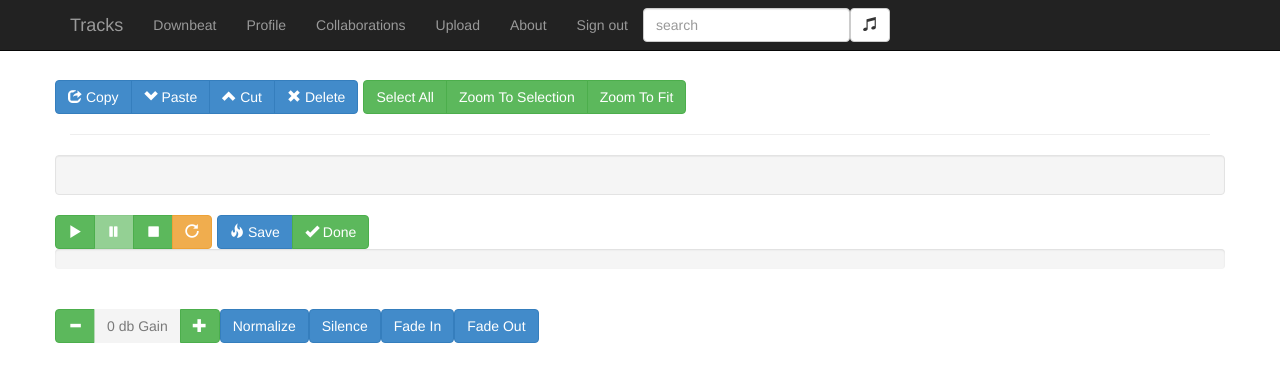
After one commit to jasnowiss/Tracks, a Django app: template Project/templates/Tracks/editTrack.html in a window 1280 px wide. The commit adds this page. Shown: the top 382 px of the page. Run offline with Django 3.2, Linux system fonts and the light colour scheme; the template is opened without the code that fills it, so the values that code supplies are empty; parts of the project's set-up code (start-up, migrations or seed data) failed here and were passed over; some libraries are stand-ins or nearby versions.

Commit message:
changed urls of edit and some other stuff

```diff
--- a/Project/Tracks/static/core-functions.js
+++ b/Project/Tracks/static/core-functions.js
@@ -787,7 +787,7 @@ function create_edit_button(track_id) {
 
 function begin_edit() {
 	var track_id = $(this).attr("name");
-	window.location = resolve_to_url["webAudio_url"] + track_id;
+	window.location = resolve_to_url["editTrack_url"] + track_id;
 }
 
 /** ADD A DESCRIPTION */
--- a/Project/Tracks/urls.py
+++ b/Project/Tracks/urls.py
@@ -29,8 +29,8 @@ urlpatterns = patterns('',
     url(r'^(?i)change_permission_of_collab', views.change_permission_of_collab, name='change_permission_of_collab'),
     url(r'^(?i)add_user_to_collab', views.add_user_to_collab, name='add_user_to_collab'),
     url(r'^(?i)remove_user_from_collab', views.remove_user_from_collab, name='remove_user_from_collab'),
-    url(r'^(?i)webAudio/$', views.webAudio, name='webAudio'),
-    url(r'^(?i)webAudio/(?P<track_id>\d+)/$', views.webAudio, name='webAudio'),
+    url(r'^(?i)editTrack/$', views.editTrack, name='editTrack'),
+    url(r'^(?i)editTrack/(?P<track_id>\d+)/$', views.editTrack, name='editTrack'),
     url(r'^(?i)edit/$', views.edit, name='edit'),
     url(r'^(?i)edit/(?P<collaboration_id>\d+)/$', views.edit, name='edit'),
     url(r'^(?i)edit/(?P<collaboration_id>\d+)/change_name/$', views.change_name, name='change_name'),
--- a/Project/Tracks/views.py
+++ b/Project/Tracks/views.py
@@ -28,10 +28,11 @@ TODO:
 
 """
 
-def webAudio(request, track_id):
+def editTrack(request, track_id):
     if request.method == 'GET':
         id_int = int(track_id)
         try:
+            if
             track = Track.objects.get(id=id_int)
             return render(request, 'Tracks/index.html', {"track":track_id, "track":track.get_server_filename()})
         except:
--- /dev/null
+++ b/Project/templates/Tracks/editTrack.html
@@ -0,0 +1,277 @@
+
+<!DOCTYPE html>
+<html lang="en">
+  <head>
+    {% load tracks_extras %}
+    {% load staticfiles %}
+    {% load_head_custom %}
+
+    <meta charset="utf-8">
+    <title>HTML5 Audio Editor</title>
+    <meta name="viewport" content="width=device-width, initial-scale=1.0">
+    <meta name="description" content="">
+    <meta name="author" content="">
+
+    <!--Reference to Jquery 1.11.0 Library -->
+    <script src="//ajax.googleapis.com/ajax/libs/jquery/1.11.0/jquery.min.js"></script>
+
+    <!-- Reference to JqueryUI 1.10.4 Library -->
+    <script src="//ajax.googleapis.com/ajax/libs/jqueryui/1.10.4/jquery-ui.min.js"></script>
+
+    <!-- Reference to JqueryUI 1.10.4 CSS -->
+    <link rel="stylesheet" href="//ajax.googleapis.com/ajax/libs/jqueryui/1.10.4/themes/smoothness/jquery-ui.css">
+
+    <!-- Le styles -->
+    {% load staticfiles %}
+    <link href={% static "bootstrap-3.1.1-dist/css/bootstrap.min.css" %} rel="stylesheet">
+
+
+    <!-- Custom styles for this template -->
+    <link href={% static "starter-template.css" %} rel="stylesheet">
+
+    <!-- Universal js functions -->
+    <script src={% static "sidebar.js" %} type="text/javascript"></script>
+
+    <script src={% static "buffer-loader.js" %} type="text/javascript"></script>
+
+    <style>
+      body {
+        padding-top: 60px; /* 60px to make the container go all the way to the bottom of the topbar */
+      }
+    </style>
+
+    <!-- Le HTML5 shim, for IE6-8 support of HTML5 elements -->
+    <!--[if lt IE 9]>
+      <script src="http://html5shim.googlecode.com/svn/trunk/html5.js"></script>
+    <![endif]-->
+
+    <!-- Le fav and touch icons -->
+    <link rel="shortcut icon" href="bootstrap/ico/favicon.ico">
+    <link rel="apple-touch-icon-precomposed" sizes="144x144" href="bootstrap/ico/apple-touch-icon-144-precomposed.png">
+    <link rel="apple-touch-icon-precomposed" sizes="114x114" href="bootstrap/ico/apple-touch-icon-114-precomposed.png">
+    <link rel="apple-touch-icon-precomposed" sizes="72x72" href="bootstrap/ico/apple-touch-icon-72-precomposed.png">
+    <link rel="apple-touch-icon-precomposed" href="bootstrap/ico/apple-touch-icon-57-precomposed.png">
+  </head>
+
+  <body onload="onDocumentLoaded()">
+
+    <div id="navbar" class="navbar navbar-inverse navbar-fixed-top" role="navigation"></div>
+
+    <br>
+    <div class="navbar navbar-fixed-top">
+      <div class="navbar-inner">
+        <div class="container">
+          <ul class="nav pull-right">
+            <!--li><a data-toggle="modal" data-target="#helpAsModal">Help</a></li-->
+          </ul>
+        </div>
+      </div>
+    </div>
+    <div class="container">
+      <div class="row">
+        <div class="span12">
+          <center>
+             <div class="btn-toolbar">
+            <div class="btn-group">
+              <a class="btn btn-primary" onclick="$('#audioLayerControl')[0].copy();"><i class="glyphicon glyphicon-share"></i> Copy</a>
+              <a class="btn btn-primary" onclick="$('#audioLayerControl')[0].paste();"><i class="glyphicon glyphicon-chevron-down"></i> Paste</a>
+              <a class="btn btn-primary" onclick="$('#audioLayerControl')[0].cut();"><i class="glyphicon glyphicon-chevron-up"></i> Cut</a>
+              <a class="btn btn-primary" onclick="$('#audioLayerControl')[0].del();"><i class="glyphicon glyphicon-remove"></i> Delete</a>
+            </div>
+            <div class="btn-group">
+              <a class="btn btn-success" onclick="$('#audioLayerControl')[0].selectAll();"><i class="icon-resize-horizontal icon-white"></i> Select All</a>
+              <a class="btn btn-success" onclick="$('#audioLayerControl')[0].zoomIntoSelection();"><i class="icon-plus-sign icon-white"></i> Zoom To Selection</a>
+              <a class="btn btn-success" onclick="$('#audioLayerControl')[0].zoomToFit();"><i class="icon-fullscreen icon-white"></i> Zoom To Fit</a>
+            </div>
+          </div>
+        </center>
+        </div>
+      </div>
+      <hr />
+      <div class="row">
+        <div class="span4" style="display:none">
+          <h6>Spectrum</h6>
+          <div class="well">
+            <div id="spectrum"></div>
+          </div>
+        </div>
+        <div class="span8">
+          <div class="well">
+             <audioLayerControl id="audioLayerControl" title="{{ MEDIA_URL }}{{ track }}" />
+          </div>
+          <!--<div id="editor">
+                <div id="editorbox">
+                    <audioLayerControl id="audioLayerControl" title="CloudCompany.mp3" />
+                </div>
+            </div>-->
+        </div>
+      </div>
+      <div class="row">
+        <div class="span12">
+          <center>
+            <div class="btn-toolbar">
+              <div class="btn-group">
+                <a id="btn_play" class="btn btn-success btn-large" onclick="$('#audioLayerControl')[0].play()" rel="tooltip" title="first tooltip"><i class="glyphicon glyphicon-play"></i></a>
+                <a id="btn_pause" class="btn btn-success btn-large disabled"><i class="glyphicon glyphicon-pause"></i></a>
+                <a id="btn_stop" class="btn btn-success btn-large" onclick="$('#audioLayerControl')[0].stop()"><i class="glyphicon glyphicon-stop"></i></a>
+                <a id="btn_loop" class="btn btn-warning btn-large" data-toggle="button" onclick="$('#audioLayerControl')[0].toggleLoop();"><i class="glyphicon glyphicon-repeat"></i></a>
+              </div>
+              <div class="btn-group">
+                <a class="btn btn-large btn-primary" onclick="$('#audioLayerControl')[0].save($('#savelink')[0]);"><i class="glyphicon glyphicon-fire"></i> Save</a>
+                <a href="{% url 'Tracks:userpage' %}" class="btn btn-large btn-success"><i class="glyphicon glyphicon-ok"></i> Done</a>
+                <!--<a class="btn btn-large btn-success disabled" id="savelink" download="export.wav"><i class="glyphicon glyphicon-download"></i> Save</a>-->
+              </div>
+            </div>
+          </center>
+        </div>
+      </div>
+      <div class="row">
+        <div class="span4 offset4">
+          <div class="progress progress-striped active" style="display:hidden">
+            <div id="app-progress" class="bar" style="width: 0%;"></div>
+          </div>
+        </div>
+      </div>
+      <br>
+      <div class="row" style="display:inline-flex">
+        <div>
+           <div class="btn-group" >
+
+                    <button class="btn btn-success" onclick="decrease_db()"><i class="glyphicon glyphicon-minus"></i></button>
+                    <button id="gain-db" class="btn disabled" onclick="gain_btn_clicked()" data-toggle="tooltip" data-placement="bottom" title="Change the volume of the selected audio sequence with the given gain multiplicator.">0 db Gain</button>
+                    <button class="btn btn-success" onclick="increase_db()"><i class="glyphicon glyphicon-plus"></i></button>
+                </div>
+              </div>
+            <script type="text/javascript">
+                var db_gain = 0;
+
+                function decrease_db()
+                {
+                  --db_gain;
+                  update_db_gain_btn();
+                }
+
+                function increase_db()
+                {
+                  ++db_gain;
+                  update_db_gain_btn();
+                }
+
+                function update_db_gain_btn()
+                {
+                  var gain_btn = $('#gain-db')[0];
+
+                  gain_btn.innerHTML = db_gain + ' db Gain';
+
+                  if (db_gain === 0)
+                  {
+                    gain_btn.className = 'btn disabled';
+                  }
+                  else
+                  {
+                    gain_btn.className = 'btn btn-primary';
+                  }
+                }
+
+                function gain_btn_clicked()
+                {
+                  $('#audioLayerControl')[0].filterGain(db_gain);
+                  db_gain = 0;
+                  update_db_gain_btn();
+                }
+                </script>
+          <div>
+            <a class="btn btn-primary" onclick="$('#audioLayerControl')[0].filterNormalize();" data-toggle="tooltip" data-placement="bottom" title="Adjust the volume to the maximum of the selected audio sequence.">Normalize</a>
+        </div>
+          <div>
+            <a class="btn btn-primary" onclick="$('#audioLayerControl')[0].filterSilence();" data-toggle="tooltip" data-placement="bottom" title="Silence the selected audio sequence">Silence</a>
+        </div>
+          <div>
+            <a class="btn btn-primary" onclick="$('#audioLayerControl')[0].filterFadeIn();" data-toggle="tooltip" data-placement="bottom" title="Create a linear fade int of the selected audio sequence">Fade In</a>
+        </div>
+          <div>
+            <a class="btn btn-primary" onclick="$('#audioLayerControl')[0].filterFadeOut();" data-toggle="tooltip" data-placement="bottom" title="Create a linear fade out of the selected audio sequence">Fade Out</a>
+        </div>
+        <div class="span1">
+
+        </div>
+      </div>
+
+      <div class="row">
+        <div class="span8">
+
+        </div>
+      </div>
+      </div>
+
+      <!-- Le Footer
+    ================================================== -->
+
+
+
+    <!-- Le Help
+    ================================================== -->
+    <div class="modal fade" id="helpAsModal" tabindex="-1" role="dialog" aria-labelledby="helpAsModal" aria-hidden="true">
+      <div class="modal-header">
+        <button type="button" class="close" data-dismiss="modal">×</button>
+        <h3>Help</h3>
+      </div>
+      <div class="modal-body">
+        <p>Help text … TODO</p>
+      </div>
+      <div class="modal-footer">
+        <a href="#" class="btn" data-dismiss="modal">Close</a>
+      </div>
+    </div>
+
+     <!-- Le Startup
+    ================================================== -->
+    <div class="modal hide" id="welcomeAsModal">
+      <div class="modal-header">
+        <button type="button" class="close" data-dismiss="modal">×</button>
+        <h3>Information</h3>
+      </div>
+      <div class="modal-body">
+        <p>Welcome the my HTML 5 Audio Editor. You can edit WAVE, OGG and MP3 files and export them as WAVE. This application uses no extra plugins like Flash or Silverlight, its written in JavaScript and HTML.</p>
+        <p>I used some of the implementations given the design draft of the HTML5 API. Therefore you need the latest Chrome or Safari build. Firefox is not supported, because there is no implementation for the Web Audio API at the moment. If you have Internet Explorer, ... don't ask.</p>
+        <p>If it is not working for you, try the Google Chrome beta</p>
+        <p>Your browser support is: <span id="browser_support" class="label">Unkown</span></p>
+        <p>Have fun, this is a prototype and my first web project.</p>
+
+
+      </div>
+      <div class="modal-footer">
+        <a href="#" class="btn" data-dismiss="modal">Close</a>
+      </div>
+    </div>
+
+    {% load staticfiles %}
+    <script src={% static "bootstrap-3.1.1-dist/js/bootstrap.min.js" %}></script>
+    <link href={% static "bootstrap-3.1.1-dist/css/bootstrap.min.css" %} rel="stylesheet">
+
+    <script type="text/javascript" src={% static "editor/js/loader.js" %}></script>
+
+    <script type="text/javascript" src={% static "editor/js/ACFIRFilter.js" %}></script>
+    <script type="text/javascript" src={% static "editor/js/ACAAFilter.js" %}></script>
+    <script type="text/javascript" src={% static "editor/js/ACSpectrum.js" %}></script>
+    <script type="text/javascript" src={% static "editor/js/ACFFT.js" %}></script>
+    <script type="text/javascript" src={% static "editor/js/SpectrumWorker.js" %}></script>
+    <script type="text/javascript" src={% static "editor/js/SpectrumDisplay.js" %}></script>
+    <script type="text/javascript" src={% static "editor/js/audioplayback.js" %}></script>
+    <script type="text/javascript" src={% static "editor/js/filedropbox.js" %}></script>
+    <script type="text/javascript" src={% static "editor/js/fft.js" %}></script>
+    <script type="text/javascript" src={% static "editor/js/audioLayerControl.js" %}></script>
+    <script type="text/javascript" src={% static "editor/js/audiosequence.js" %}></script>
+    <script type="text/javascript" src={% static "editor/js/AudioSequenceEditor.js" %}></script>
+    <script type="text/javascript" src={% static "editor/js/mathutilities.js" %}></script>
+    <script type="text/javascript" src={% static "editor/js/wavetrack.js" %}></script>
+    <script type="text/javascript" src={% static "editor/js/binarytoolkit.js" %}></script>
+    <script type="text/javascript" src={% static "editor/js/filesystemutility.js" %}></script>
+    <script type="text/javascript" src={% static "editor/js/editorapp.js" %}></script>
+
+    <script type="text/javascript">
+        addNav(true);
+    </script>
+
+  </body>
+</html>
--- a/Project/templates/Tracks/load_head_custom.html
+++ b/Project/templates/Tracks/load_head_custom.html
@@ -18,7 +18,7 @@
 {% url 'Tracks:change_permission_of_collab' as change_permission_of_collab_url %}
 {% url 'Tracks:add_user_to_collab' as add_user_to_collab_url %}
 {% url 'Tracks:remove_user_from_collab' as remove_user_from_collab_url %}
-{% url 'Tracks:webAudio' as webAudio_url %}
+{% url 'Tracks:editTrack' as editTrack_url %}
 {% url 'Tracks:record' as record_url %}
 {% url 'Tracks:get_update_collab_JSON' as get_update_collab_JSON_url %}
 {% url 'Tracks:edit' as edit_url %}
@@ -40,7 +40,7 @@
     resolve_to_url["change_permission_of_collab_url"] = "{{ change_permission_of_collab_url }}";
     resolve_to_url["add_user_to_collab_url"] = "{{ add_user_to_collab_url }}";
     resolve_to_url["remove_user_from_collab_url"] = "{{ remove_user_from_collab_url }}";
-    resolve_to_url["webAudio_url"] = "{{ webAudio_url }}";
+    resolve_to_url["editTrack_url"] = "{{ editTrack_url }}";
     resolve_to_url["record_url"] = "{{ record_url }}";
     resolve_to_url["get_update_collab_JSON_url"] = "{{ get_update_collab_JSON_url }}";
     resolve_to_url["edit_url"] = "{{ edit_url }}";
```
